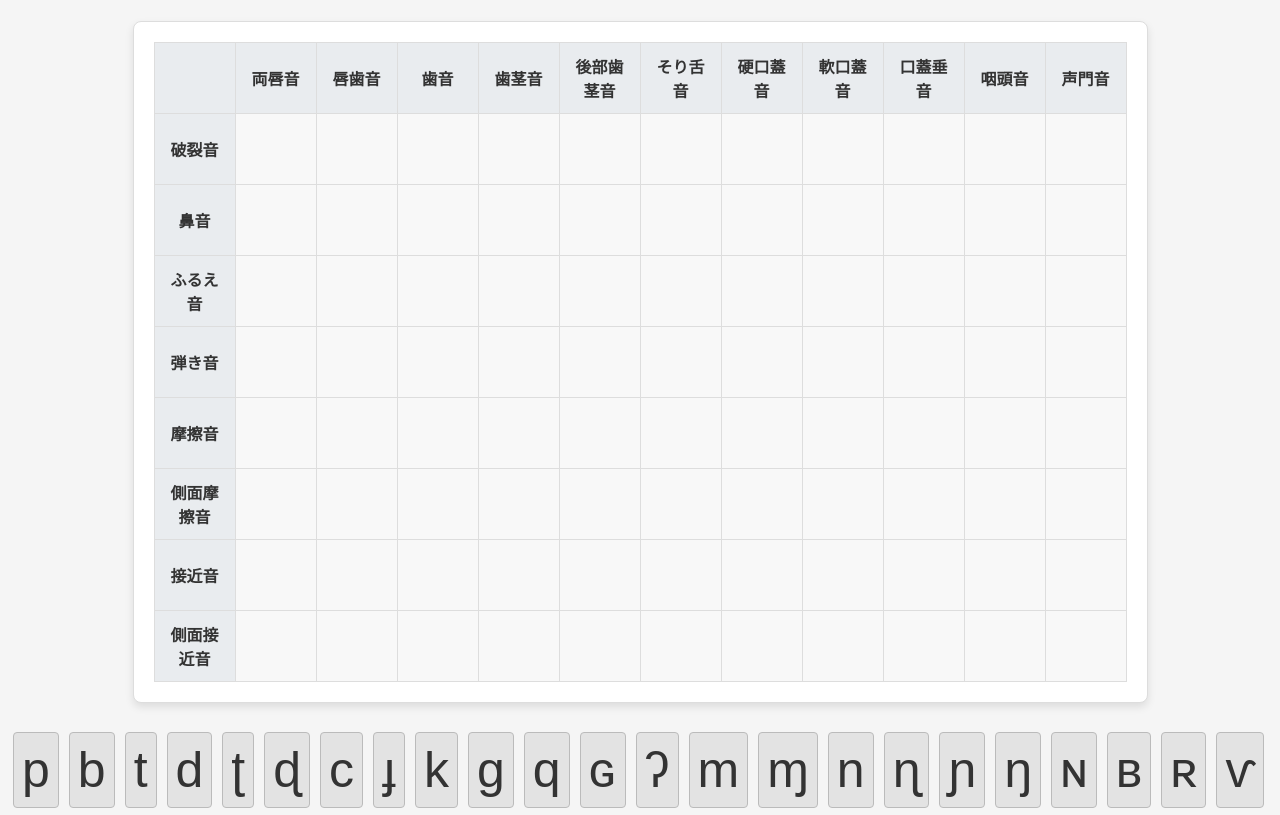
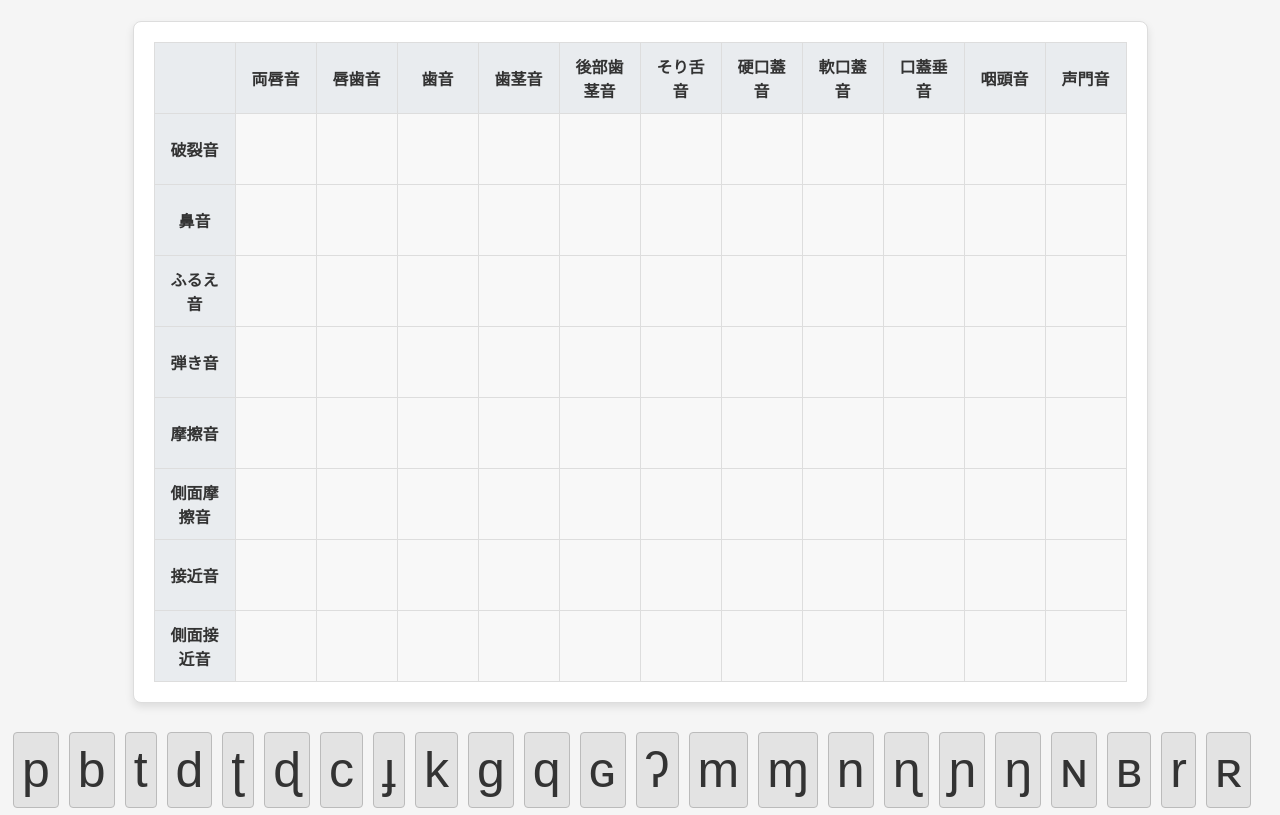
Before and after one commit to tarimits/IPA-mapping, a plain HTML site: page index.html in a window 1280 px wide. Shown: the part 132-947 px from the top of the page. Drawn offline with Linux system fonts and the light colour scheme.

Commit message:
Update index.html

```diff
--- a/index.html
+++ b/index.html
@@ -172,6 +172,7 @@
     <div class="symbol" draggable="true" data-symbol="ŋ">ŋ</div>
     <div class="symbol" draggable="true" data-symbol="ɴ">ɴ</div>
     <div class="symbol" draggable="true" data-symbol="ʙ">ʙ</div>
+    <div class="symbol" draggable="true" data-symbol="r">r</div>
     <div class="symbol" draggable="true" data-symbol="ʀ">ʀ</div>
     <div class="symbol" draggable="true" data-symbol="ⱱ">ⱱ</div>
     <div class="symbol" draggable="true" data-symbol="ɾ">ɾ</div>
```
